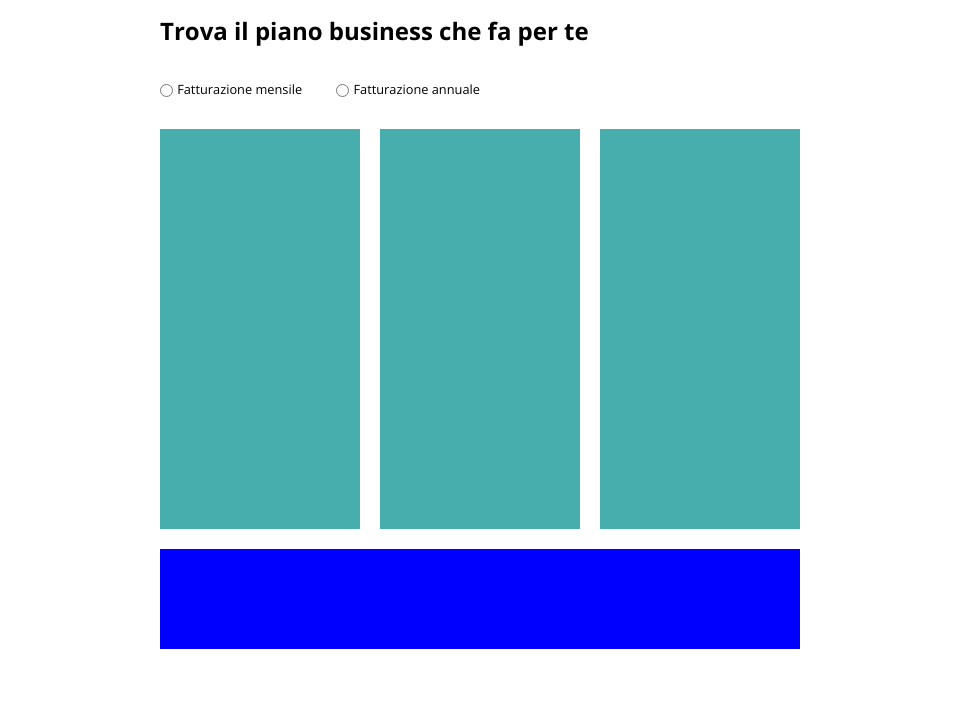
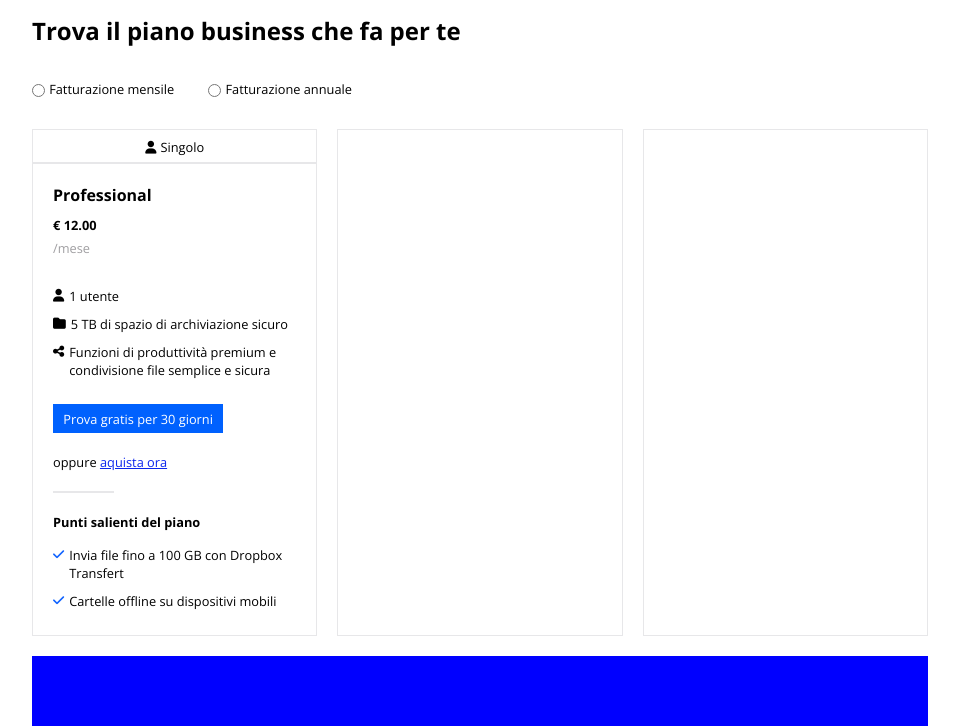
Before and after one commit to federicascognamiglio/htmlcss-dropbox, a plain HTML site: page index.html in a window 1280 px wide. Shown: the part 800-1526 px from the top of the page, without its empty margins (160-1119 px from the left). Drawn offline with nearby package versions, Linux system fonts and the light colour scheme.

Commit message:
feat: card layout completed

```diff
--- a/css/style.css
+++ b/css/style.css
@@ -9,17 +9,8 @@ img {
     width: 100%;
 }
 
-a {
-    color: inherit;
-    text-decoration: none;
-}
-
 ul {
     list-style: none;
-}
-
-body {
-    font-family: "Open Sans", sans-serif;
 }
 
 /* UTILITIES */
@@ -29,6 +20,9 @@ body {
     --footer-bg: #000000;
     --btn-blue-bg: #0061FE;
     --white-color: #fff;
+    --lightgray-color: #E7E7E9;
+    --darkgray-color: #a09fa2;
+    --link-color: #0C26ED;
 }
 
 /* Margins */
@@ -42,6 +36,32 @@ body {
 
 .mb-40 {
     margin-bottom: 40px;
+}
+
+.mb-20 {
+    margin-bottom: 20px;
+}
+
+/* Padding */
+.pv-5 {
+    padding: 5px 0;
+}
+
+.pv-20 {
+    padding: 20px 0;
+}
+
+.pb-10 {
+    padding-bottom: 10px;
+}
+
+.p-20 {
+    padding: 20px 20px;
+}
+
+/* Display */
+.block {
+    display: block;
 }
 
 /* Typography */
@@ -78,7 +98,20 @@ body {
     font-weight: 700;
 }
 
+.text-center {
+    text-align: center;
+}
+
 /* COMMON */
+/* Font */
+body {
+    font-family: "Open Sans", sans-serif;
+}
+
+.gray-text {
+    color: var(--darkgray-color);
+}
+
 /* Layout */
 .container-big {
     width: 80%;
@@ -87,8 +120,8 @@ body {
 }
 
 .container-small {
-    width: 50%;
-    max-width: 800px;
+    width: 70%;
+    max-width: 900px;
     margin: 0 auto;
 
     /* debug */
@@ -103,10 +136,6 @@ body {
 
 .col {
     width: calc((100% - 40px) / 3);
-
-    /* debug */
-    background-color: #48adad;
-    height: 400px;
 }
 
 .col-30 {
@@ -153,23 +182,30 @@ body {
     color: var(--white-color);
 }
 
+a {
+    color: inherit;
+    text-decoration: none;
+}
+
+.link {
+    color: var(--link-color);
+    text-decoration: underline;
+}
+
 /* HEADER */
 .header {
-    padding: 0 20px;
+    padding: 10px 20px;
     position: fixed;
     width: 100%;
     z-index: 9999;
     background-color: var(--white-color);
-    border-bottom: 1px solid #E7E7E9;
-}
-
-.logo {
-    max-width: 100px;
+    border-bottom: 1px solid var(--lightgray-color);
 }
 
 .nav-bar {
     display: flex;
     justify-content: space-between;
+    align-items: center;
 }
 
 .nav-list {
@@ -197,7 +233,7 @@ body {
 }
 
 .hero-section i {
-    padding-top: 50px;
+    padding-top: 40px;
     padding-bottom: 10px;
     font-size: 2.5rem;
 }
@@ -210,6 +246,36 @@ body {
 .plans-section .row {
    align-items: stretch;
    margin-top: 30px;
+}
+
+.plans-section .col {
+    border: 1.5px solid var(--lightgray-color);
+}
+
+.plans-section hr {
+    border: .5px solid var(--lightgray-color);
+}
+
+.plans-section li {
+    padding: 5px 0;
+}
+
+.plans-section i {
+    padding-top: 3px;
+}
+
+.hr-small {
+    width: 25%;
+    max-width: 100px;
+}
+
+.check {
+    color: #1063FF;
+}
+
+.flex {
+    display: flex;
+    gap: 5px;
 }
 
 .wrap {
--- a/index.html
+++ b/index.html
@@ -30,13 +30,13 @@
             <div class="nav-list">
                 <ul class="nav-list">
                     <li>
-                        <img class="logo" src="./img/Dropbox-Logo.png" alt="Logo Dropbox">
+                        <a class="logo" href=""><img src="./img/logo-small.png" alt="Logo Dropbox"></a>
                     </li>
                     <li>
                         <a href="">Perchè Dropbox</a>
                     </li>
                     <li>
-                       <a href="">Funzioni</a>
+                        <a href="">Funzioni</a>
                     </li>
                     <li>
                         <a href="">Piani e Prezzi</a>
@@ -72,7 +72,10 @@
                 <h1 class="title">Tutto ciò che ti serve per il lavoro, in un unico posto</h1>
                 <div class="row">
                     <div class="col-30">
-                        <p class="text-small light">Finalmente tutti i suoi strumenti, contenuti e collaboratori sono accessibili dallo stesso posto. Dropbox Business è più di uno spazio di archiviazione sicuro: è un modo intelligente e integrato per ottimizzare il flusso di lavoro esistente.</p>
+                        <p class="text-small light">Finalmente tutti i suoi strumenti, contenuti e collaboratori sono
+                            accessibili dallo stesso posto. Dropbox Business è più di uno spazio di archiviazione
+                            sicuro: è un modo intelligente e integrato per ottimizzare il flusso di lavoro esistente.
+                        </p>
                         <a class="button btn-blue text-small regular" href="">Inizia la tua prova gratuita</a>
                         <span class="text-small light">Annulla in qualsiasi momento</span>
                         <i class="fa-solid fa-arrow-down"></i>
@@ -96,23 +99,81 @@
                     <input id="rb2" type="radio">
                     <label for="rb2" class="text-small light">Fatturazione annuale</label>
                 </div>
+                <!-- Plans Card -->
                 <div class="row">
+                    <!-- Card 1-->
+                    <div class="col">
+                        <div class="text-center pv-5">
+                            <i class="fa-solid fa-user text-small"></i>
+                            <span class="text-small light">Singolo</span>
+                        </div>
+                        <hr>
+                        <div class="p-20">
+                            <h3 class="text-regular pb-10">Professional</h3>
+                            <span class="block text-small bold">&euro; 12.00</span>
+                            <span class="block text-small light gray-text pv-5">/mese</span>
+                            <div class="card-list pv-20">
+                                <ul>
+                                    <li class="flex">
+                                        <i class="fa-solid fa-user text-small"></i>
+                                        <span class="text-small light">1 utente</span>
+                                    </li>
+                                    <li class="flex">
+                                        <i class="fa-solid fa-folder text-small"></i>
+                                        <span class="text-small light">5 TB di spazio di archiviazione sicuro</span>
+                                    </li>
+                                    <li class="flex">
+                                        <i class="fa-solid fa-share-nodes text-small"></i>
+                                        <span class="text-small light">Funzioni di produttività premium e condivisione
+                                            file semplice e sicura</span>
+                                    </li>
+                                </ul>
+                            </div>
+                            <a class="text-small light button btn-blue" href="">Prova gratis per 30 giorni</a>
+                            <span class="text-small light block pv-20">oppure <a class="link" href="">aquista ora</a></span>
+                            <hr class="hr-small mb-20">
+                            <h4 class="text-small pb-10">Punti salienti del piano</h4>
+                            <div class="card-list">
+                                <ul>
+                                    <li class="flex">
+                                        <i class="fa-solid fa-check check text-small"></i>
+                                        <span class="text-small light">Invia file fino a 100 GB con Dropbox
+                                            Transfert</span>
+                                    </li>
+                                    <li class="flex">
+                                        <i class="fa-solid fa-check check text-small"></i>
+                                        <span class="text-small light">Cartelle offline su dispositivi mobili</span>
+                                    </li>
+                                </ul>
+                            </div>
+                        </div>
+                    </div>
+                    <!-- /Card 1-->
+
+                    <!-- Card 2-->
                     <div class="col"></div>
+                    <!-- /Card 2-->
+
+                    <!-- Card 3-->
                     <div class="col"></div>
-                    <div class="col"></div>
+                    <!-- Card 3-->
                 </div>
+                <!-- Card 4-->
                 <div class="col-100 mt-20"></div>
+                <!-- /Card 4-->
+
+                <!-- /Plans Cards -->
             </section>
             <!-- /Subscription Plans Section -->
 
-            <!-- CTA Section -->
-            <section class="cta-section mt-40">
+            <!-- Partners Section -->
+            <section class="partners-section mt-40">
                 <div class="row">
                     <div class="col-60"></div>
                     <div class="col-40"></div>
                 </div>
             </section>
-            <!-- CTA Section -->
+            <!-- Partners Section -->
 
             <!-- Operations Section -->
             <section class="operation-section mt-40">
@@ -127,7 +188,6 @@
                 <div class="col-60 mt-40 mb-40"></div>
             </section>
             <!-- /Operations Section -->
-
         </div>
         <!-- /Content -->
     </main>
```
Also changed, not shown: img/Dropbox-Logo.png (deleted), img/logo-small.png (added).
